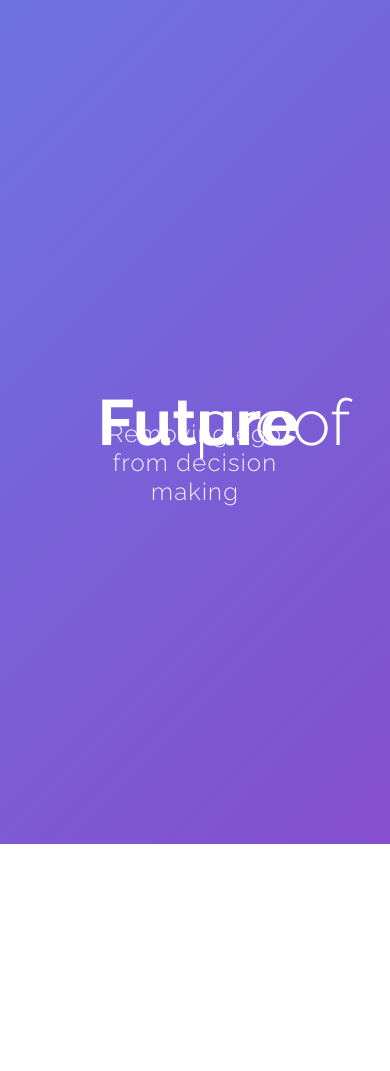
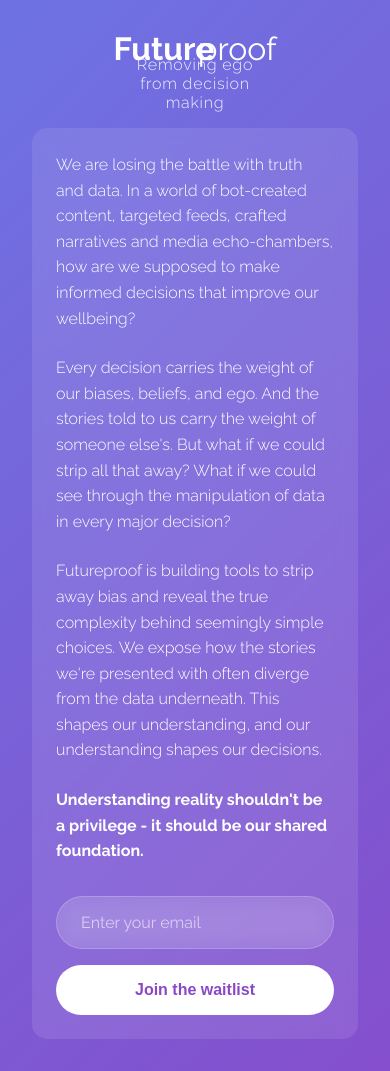
Before and after one commit to Future-Proof-Earth/future-proof-earth.github.io, a plain HTML site: page index.html in a window 390 px wide. Before the commit the page ends 844 px from the top, so only its background shows below. Drawn offline with Linux system fonts and the light colour scheme.

Commit message:
add about

```diff
--- a/index.html
+++ b/index.html
@@ -4,7 +4,7 @@
     <meta charset="UTF-8">
     <meta name="viewport" content="width=device-width, initial-scale=1.0">
     <title>Future-Proof</title>
-    <link href="https://fonts.googleapis.com/css2?family=Raleway:wght@300;700&display=swap" rel="stylesheet">
+    <link href="https://fonts.googleapis.com/css2?family=Raleway:wght@300;400;700&display=swap" rel="stylesheet">
     <style>
         * {
             margin: 0;
@@ -16,22 +16,29 @@
             font-family: 'Raleway', sans-serif;
             min-height: 100vh;
             display: flex;
+            flex-direction: column;
             justify-content: center;
             align-items: center;
             background: linear-gradient(135deg, #667eea 0%, #8948c9 100%);
             background-size: 150% 150%;
             animation: gradient 10s ease infinite;
+            overflow-x: hidden;
         }
+
         @keyframes gradient {
-            0% {
-                background-position: 0% 50%;
+            0% { background-position: 0% 50%; }
+            50% { background-position: 100% 50%; }
+            100% { background-position: 0% 50%; }
         }
-            50% {
-                background-position: 100% 50%;
-            }
-            100% {
-                background-position: 0% 50%;
-            }
+
+        .main-container {
+            display: flex;
+            flex-direction: column;
+            align-items: center;
+            justify-content: center;
+            min-height: 100vh;
+            width: 100%;
+            padding: 2rem;
         }
 
         .text-container {
@@ -56,7 +63,7 @@
             font-weight: 300;
             opacity: 0.9;
             letter-spacing: 0.05em;
-            bottom: -3rem;
+            bottom: -5rem;
         }
 
         .changing-text {
@@ -74,10 +81,15 @@
             display: none;
             width: 100%;
             text-align: right;
+            opacity: 0;
+            transform: translateY(20px);
+            transition: opacity 0.3s ease, transform 0.3s ease;
         }
 
         .word.visible {
             display: block;
+            opacity: 1;
+            transform: translateY(0);
         }
 
         .proof {
@@ -85,6 +97,121 @@
             margin-left: 0px;
             width: 50%;
             text-align: left;
+        }
+
+        .content-section {
+            max-width: 800px;
+            margin: 8rem auto 0;
+            padding: 2rem;
+            text-align: center;
+            background: rgba(255, 255, 255, 0.1);
+            backdrop-filter: blur(10px);
+            border-radius: 15px;
+            color: white;
+            opacity: 0;
+            transform: translateY(20px);
+            animation: fadeIn 1s ease forwards;
+            animation-delay: 1s;
+        }
+
+        @keyframes fadeIn {
+            to {
+                opacity: 1;
+                transform: translateY(0);
+            }
+        }
+
+        .content-section h2 {
+            font-size: 2rem;
+            margin-bottom: 1rem;
+            font-weight: 700;
+        }
+
+        .content-section p {
+            text-align: left;
+            font-size: 1.1rem;
+            line-height: 1.6;
+            margin-bottom: 1.5rem;
+            font-weight: 300;
+        }
+
+        .cta-button {
+            display: inline-block;
+            background: white;
+            color: #8948c9;
+            text-decoration: none;
+            border-radius: 30px;
+            font-weight: 700;
+            transition: transform 0.3s ease, box-shadow 0.3s ease;
+            padding: 1rem 1.5rem;
+            border: none;
+            background: white;
+            color: #8948c9;
+            text-decoration: none;
+            font-size: 1rem;
+            white-space: nowrap;
+        }
+
+        .cta-button:hover {
+            transform: translateY(-2px);
+            box-shadow: 0 5px 15px rgba(0, 0, 0, 0.2);
+            cursor: pointer;
+            background: #f0f0f0;
+        }
+
+        .signup-form {
+            display: flex;
+            flex-direction: row;
+            gap: 1rem;
+            width: 100%;
+            max-width: 600px;
+            margin: 2rem auto 0;
+            position: relative;
+            padding: 0.5rem;
+        }
+
+        .email-input {
+            flex: 1;
+            padding: 1rem 1.5rem;
+            border: none;
+            border-radius: 30px;
+            background: rgba(255, 255, 255, 0.1);
+            color: white;
+            font-family: 'Raleway', sans-serif;
+            font-size: 1rem;
+            transition: all 0.3s ease;
+            outline: none;
+        }
+
+        .email-input::placeholder {
+            color: rgba(255, 255, 255, 0.6);
+        }
+
+        .email-input:focus {
+            background: rgba(255, 255, 255, 0.15);
+        }
+
+        @media screen and (max-width: 768px) {
+            .signup-form {
+                flex-direction: column;
+                background: transparent;
+                padding: 0;
+                border: none;
+                backdrop-filter: none;
+            }
+
+            .email-input {
+                width: 100%;
+                height: 100%;
+                background: rgba(255, 255, 255, 0.1);
+                backdrop-filter: blur(10px);
+                border: 1px solid rgba(255, 255, 255, 0.2);
+            }
+
+            .cta-button {
+                width: 100%;
+                height: 100%;
+            }
         }
 
         /* Tablet Styles */
@@ -100,44 +227,50 @@
             .tagline {
                 font-size: 1.5rem;
                 bottom: -3rem;
+                padding: 0 10px;
+            }
+            .content-section {
+                margin-top: 4rem;
+                padding: 1.5rem;
             }
         }
 
         /* Mobile Styles */
         @media screen and (max-width: 768px) {
             .text-container {
-                font-size: 4rem;
-                height: 4.5rem;
+                font-size: 2rem;
+                height: 2rem;
             }
             .changing-text {
-                width: 300px;
-                height: 4.5rem;
+                width: 150px;
+                height: 2rem;
             }
             .tagline {
+                font-size: 1rem;
+                bottom: -3rem;
+                padding: 0 10px;
+            }
+            .content-section h2 {
                 font-size: 1.5rem;
-                bottom: -3rem;
+            }
+            .content-section p {
+                font-size: 1rem;
             }
         }
 
         /* Small Mobile Styles */
         @media screen and (max-width: 375px) {
-            .text-container {
-                font-size: 2.5rem;
-                height: 3.5rem;
+            .main-container {
+                padding: 1rem;
             }
-            .changing-text {
-                width: 200px;
-                height: 3.5rem;
-            }
-            .tagline {
-                font-size: 1.2rem;
-                bottom: -3rem;
-                padding: 0 10px;
+            .content-section {
+                padding: 1rem;
             }
         }
     </style>
 </head>
 <body>
+    <div class="main-container">
         <div class="text-container">
             <div class="changing-text">
                 <span class="word visible">Future</span>
@@ -152,6 +285,18 @@
             </div>
             <span class="proof">proof</span>
             <div class="tagline">Removing ego from decision making</div>
+        </div>
+
+        <section class="content-section">
+            <p>We are losing the battle with truth and data. In a world of bot-created content, targeted feeds, crafted narratives and media echo-chambers, how are we supposed to make informed decisions that improve our wellbeing?</p>
+            <p>Every decision carries the weight of our biases, beliefs, and ego. And the stories told to us carry the weight of someone else's. But what if we could strip all that away? What if we could see through the manipulation of data in every major decision?</p>
+            <p>Futureproof is building tools to strip away bias and reveal the true complexity behind seemingly simple choices. We expose how the stories we're presented with often diverge from the data underneath. This shapes our understanding, and our understanding shapes our decisions.</p>
+            <p><strong>Understanding reality shouldn't be a privilege - it should be our shared foundation.</strong></p>
+            <form action="https://formspree.io/f/mqaajbwj" method="POST" class="signup-form">
+                <input type="email" name="email" placeholder="Enter your email" required class="email-input">
+                <button type="submit" class="cta-button">Join the waitlist</button>
+            </form>
+        </section>
     </div>
 
     <script>
```
Lines whose indentation alone changed are shown as unchanged.
